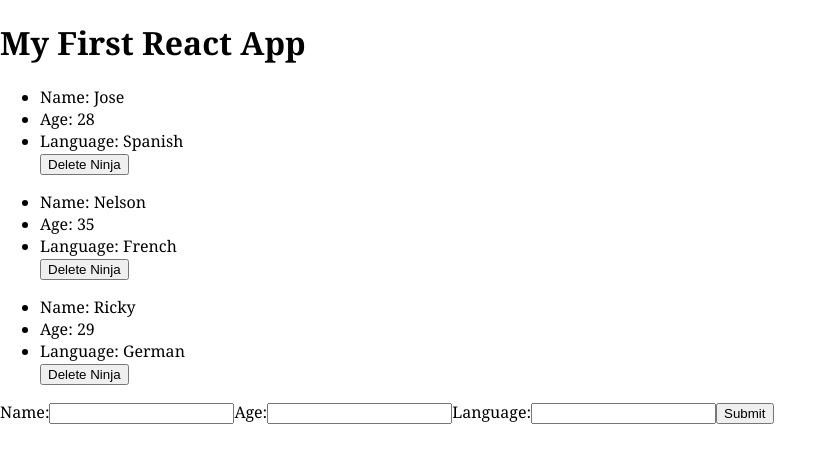
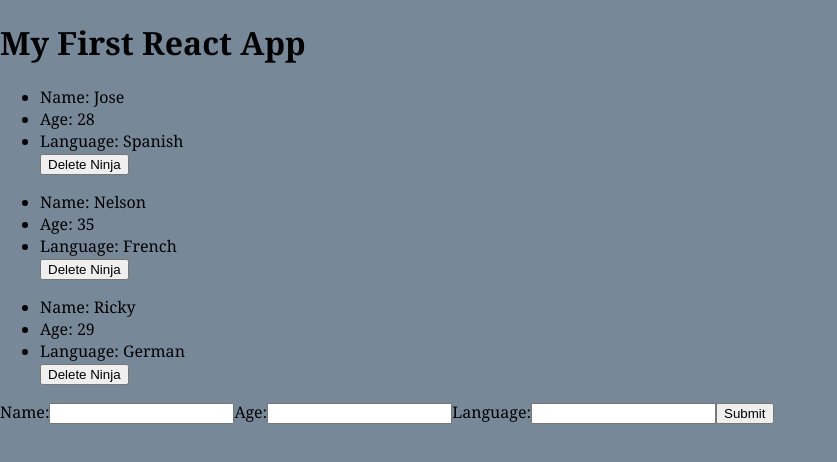
Before and after one commit to Exia01/React, a React (Create React App) app in the folder firstApp/client/: page / in a window 1280 px wide. Shown: the top 462 px of the page, without its empty margins (0-837 px from the left). Built offline with nearby package versions, Linux system fonts and the light colour scheme.

Commit message:
completed lssn 22

```diff
--- a/firstApp/client/src/App.js
+++ b/firstApp/client/src/App.js
@@ -49,6 +49,16 @@ class App extends Component {
     });
   };
 
+  componentDidMount = () => {
+    /* This fires when the component first mounts the 'DOM' */
+    console.log('Mounted')
+  }
+  componentDidUpdate = (prevProps, prevState) => {
+    console.log('Component has been updated')
+    console.log(prevProps, prevState)
+  };
+
+
   render() {
     return (
       <div className="App">
--- a/firstApp/client/src/components/NinjasComponent/Ninjas.css
+++ b/firstApp/client/src/components/NinjasComponent/Ninjas.css
@@ -0,0 +1,8 @@
+body{
+    background-color: lightslategray;
+}
+
+.ninja form{
+    background-color: lightblue;
+    padding: 20px;
+}
--- a/firstApp/client/src/components/NinjasComponent/Ninjas.js
+++ b/firstApp/client/src/components/NinjasComponent/Ninjas.js
@@ -1,5 +1,5 @@
 import React from 'react';
-
+import './Ninjas.css';
 /* We are changing this to a UI Container since there are no states, it is only related to UI */
 //we still need to pass the 'properties' ninja
 /*  'Destructuring' We extracted the properties from the props object; can be used wherever */
```
Also changed, not shown: 1 other file (tests, documents, lock files or other folders).
